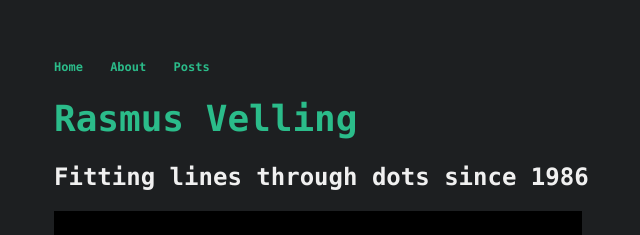
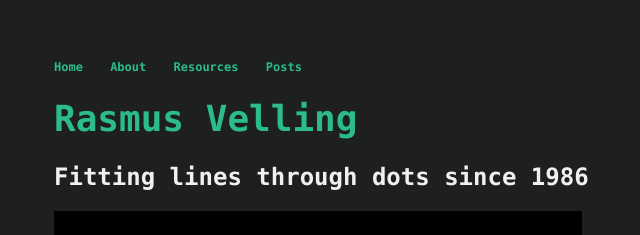
Before and after one commit to rasmusvelling/rasmusvelling.github.io, a Jekyll site: the page built from index.html, in a window 1280 px wide. Shown: the top 235 px of the page, without its empty margins (138-778 px from the left). Built offline with Jekyll 4.4.1, drawn with Linux system fonts in a browser that asks for light colours; nearby versions of some CDN libraries.

Commit message:
Update default.html

```diff
--- a/_layouts/default.html
+++ b/_layouts/default.html
@@ -12,7 +12,8 @@
 			<nav>
 	    		<ul>
 	        		<li><a href="/">Home</a></li>
-							<li><a href="/about">About</a></li>
+				<li><a href="/about">About</a></li>
+				<li><a href="/resources">Resources</a></li>
 	        		<li><a href="/posts">Posts</a></li>
 	    		</ul>
 			</nav>
```
